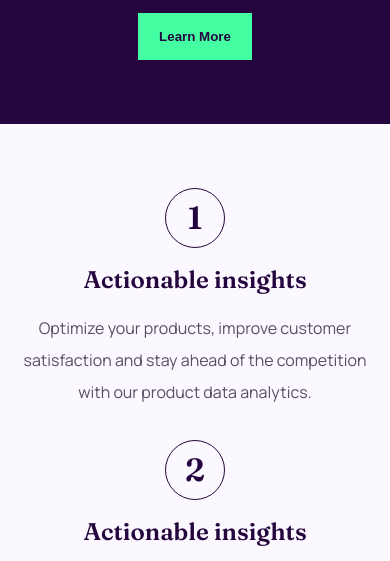
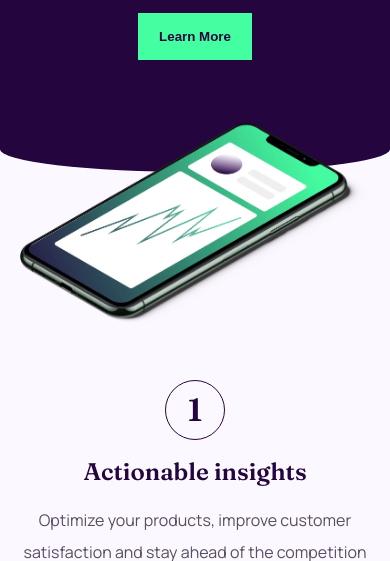
Before and after one commit to olopcodes/workit-landing, a plain HTML site: page starter-code/index.html in a window 390 px wide. Shown: the part 251-812 px from the top of the page. Drawn offline with Linux system fonts and the light colour scheme.

Commit message:
made the finishing touches on the mobile site

```diff
--- a/starter-code/assets/styles/index.css
+++ b/starter-code/assets/styles/index.css
@@ -49,24 +49,49 @@ header .access-link:hover::after {
   background-color: var(--color-purple-primary);
   color: var(--color-white);
   text-align: center;
+  position: relative;
 }
 
 .banner-img {
-  position: relative;
-  background-color: var(--color-purple-primary);
-  /* border-bottom-left-radius: 100px;
-  border-bottom-right-radius: 100px; */
-  /* clip-path: circle(68.9% at 47% 21%); */
+  /* position: relative; */
+  position: absolute;
+  background-color: transparent;
+  z-index: 100;
+  transform: translateY(30%);
 }
 
 .banner-img img {
-  transform: translateY(10px);
+  /* transform: translateY(10px); */
+}
+
+.curve::after {
+  z-index: 3;
+  content: "";
+  position: absolute;
+  bottom: -3rem;
+  left: 0;
+  width: 100%;
+  height: 30%;
+  background-color: var(--color-purple-primary);
+  border-bottom-left-radius: 100% 50%;
+  border-bottom-right-radius: 100% 50%;
+}
+
+.curve:nth-of-type(2):after {
+  background-color: var(--color-purple-light);
+  border-bottom-left-radius: 100% 40%;
+  border-bottom-right-radius: 100% 40%;
+  height: 10%;
 }
 
 .steps {
   background-color: var(--color-purple-light);
   color: var(--color-purple-medium);
   text-align: center;
+  position: relative;
+  padding-top: 16rem;
+  z-index: 1;
+  /* transform: translateY(5rem); */
 }
 
 .steps h2 {
@@ -95,7 +120,7 @@ header .access-link:hover::after {
 
 .first {
   text-align: center;
-  padding-top: 2rem;
+  padding-top: 6rem;
 }
 
 .first-img {
--- a/starter-code/index.html
+++ b/starter-code/index.html
@@ -23,7 +23,7 @@
     </div>
   </header>
   <main>
-    <section class="banner">
+    <section class="banner  curve">
       <div class="container">
         <h1 class="page-title">
           Data <span>tailored</span> to your needs.
@@ -31,13 +31,15 @@
 
         <button class="btn-main">learn more</button>
       </div>
+
+      <div class="banner-img">
+        <div class="container">
+          <img src="./assets/images/image-hero.webp" alt="a phone">
+        </div>
+      </div>
     </section>
-    <!-- <div class="banner-img">
-      <div class="container">
-        <img src="./assets/images/image-hero.webp" alt="a phone">
-      </div>
-    </div> -->
-    <section class="steps">
+
+    <section class="steps curve">
       <div class="container">
         <ul class="steps__list">
           <li>
```
Also changed, not shown: 1 other file.
